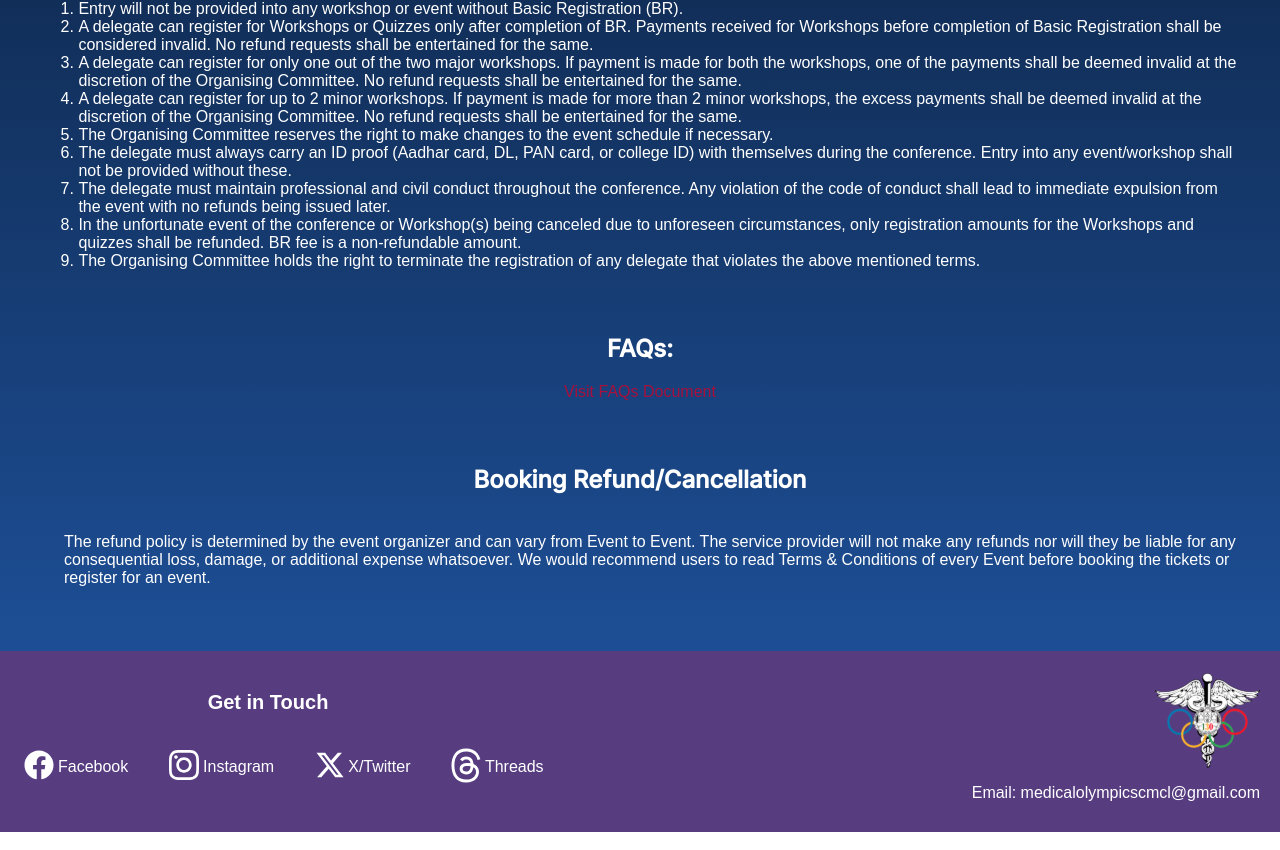
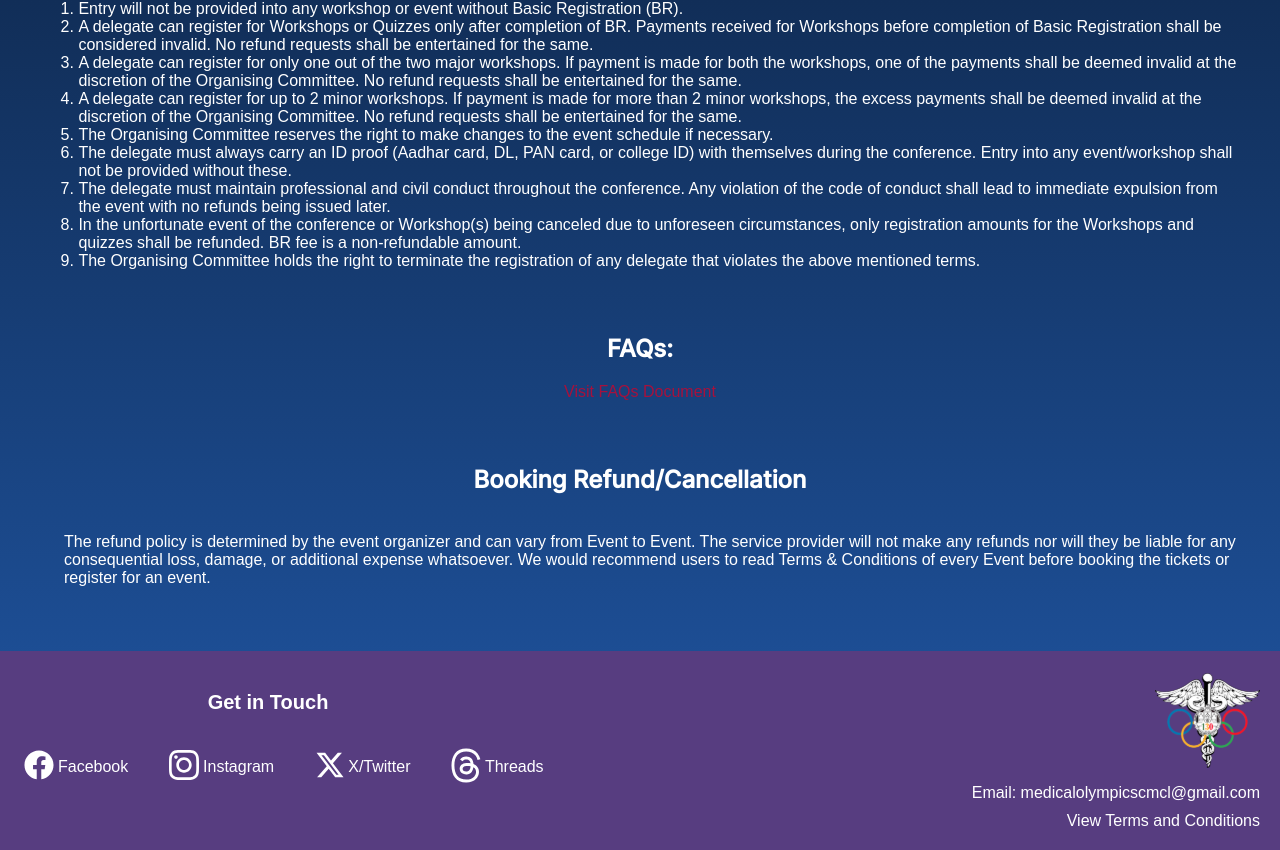
Before and after one commit to shubhbansal9/jwc-website, a React (Create React App) app: page /register in a window 1280 px wide. Shown: the part 849-1699 px from the top of the page. Built offline with nearby package versions, Linux system fonts and the light colour scheme.

Commit message:
added link to terms and conditions in footer

```diff
--- a/src/components/footer.css
+++ b/src/components/footer.css
@@ -117,7 +117,10 @@
     flex-direction: column;
     color: white;
   }
-
+  .terms-link{
+    text-decoration: none;
+    color: white;
+  }
   @media screen and (max-width: 1000px) {
     .row{
       flex-direction: column;
--- a/src/components/footer.js
+++ b/src/components/footer.js
@@ -53,6 +53,8 @@ const Footer = () => {
          <div className="footer-right">
         <img src={cmcLogo} alt="Medical Olympics Logo" />
         <p>Email: medicalolympicscmcl@gmail.com</p>
+        <a className='terms-link' href="https://www.jwcmedicalolympics.com/register/terms-and-conditions">View Terms and Conditions</a>
+
       </div>
     </div>
   );
--- a/src/pages/RegisterNow.js
+++ b/src/pages/RegisterNow.js
@@ -91,7 +91,7 @@ const RegisterNowPage = () => {
       )}
       </div>
       </div>
-      <h1 className='terms-header'>Terms and Conditions</h1>
+      <h1 id="terms-and-conditions" className='terms-header'>Terms and Conditions</h1>
 
 <ol className='terms-container'>
   <li className='terms-text'>Entry will not be provided into any workshop or event without Basic Registration (BR).</li>
```
